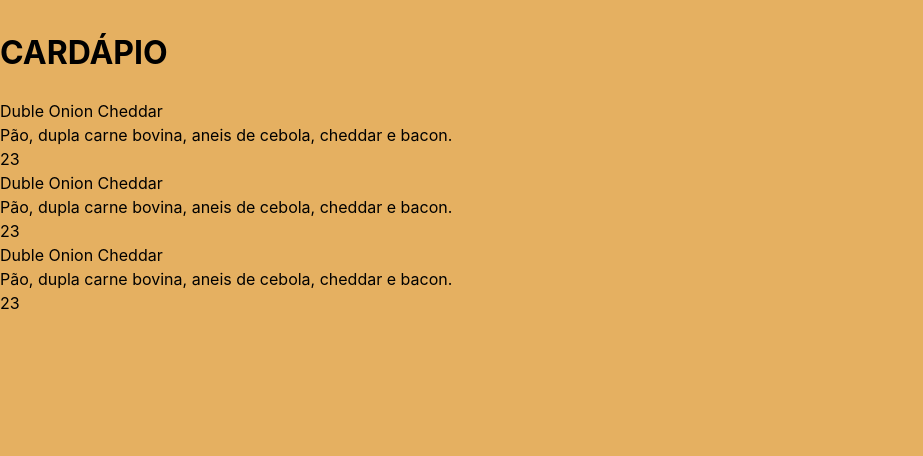
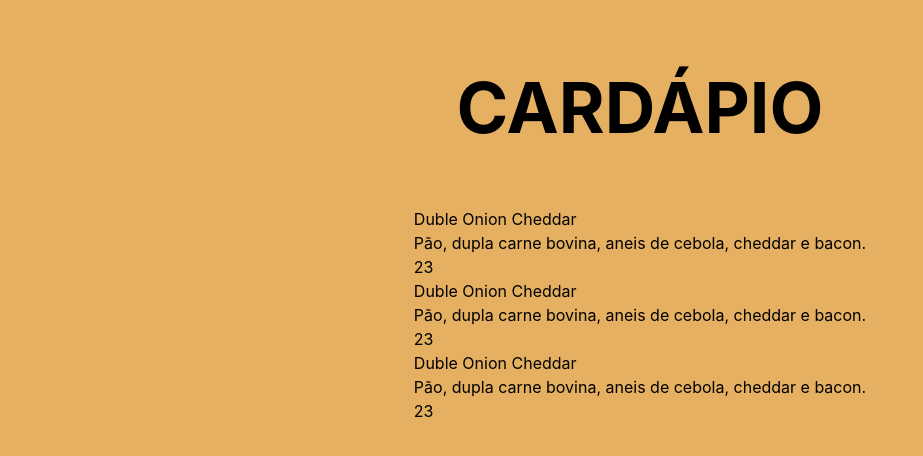
Before and after one commit to ufjf-dcc207/ufjf-dcc207-2024-3-a-trb1-BrenoRMachado, a React (Vite) app: page / in a window 1280 px wide. Shown: the top 456 px of the page, without its empty margins (0-923 px from the left). Built offline with nearby package versions, Linux system fonts and the light colour scheme.

Commit message:
Arruma a disposição do que tá escrito e aumenta o tamanho do título

```diff
--- a/src/App.css
+++ b/src/App.css
@@ -3,4 +3,11 @@
     height: 1200px; /*faz o app preencher toda a página praticamente*/
     padding-top: 0.5em; /*faz preencher o topo que faltava*/
 
+    display: flex; /*faz o display ser flexivel*/
+    align-items: center; /*deixa o conteúdo centralizado horizontalmente*/
+    flex-direction: column; /*deixa o conteúdo centralizado verticalmente*/
+
+    h1 {
+        font-size: 70px ;
+    }
 }
```
